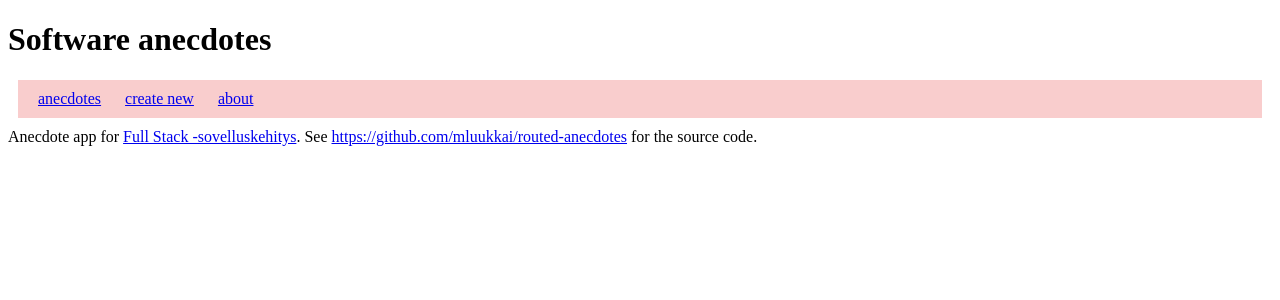
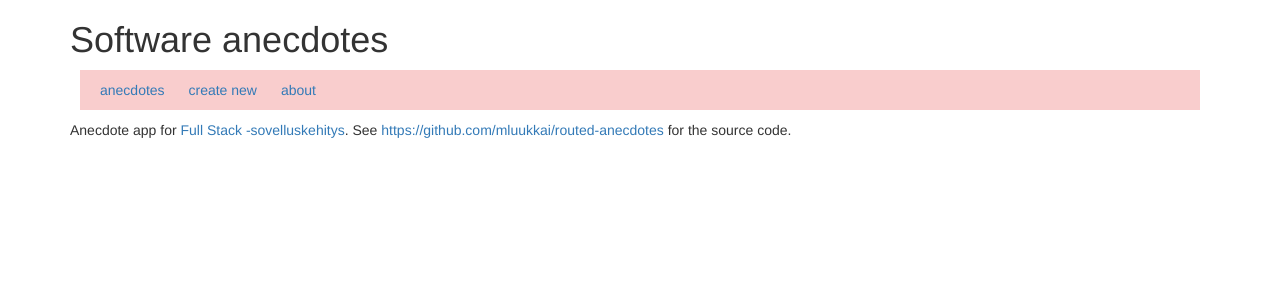
Before and after one commit to learntopilk/Tehtavat6, a React (Create React App) app in the folder routed-anecdotes/: page / in a window 1280 px wide. Shown: the top 300 px of the page. Built offline with nearby package versions, Linux system fonts and the light colour scheme.

Commit message:
Tehtävä 6.21 tehty

```diff
--- a/routed-anecdotes/package.json
+++ b/routed-anecdotes/package.json
@@ -4,6 +4,7 @@
   "private": true,
   "dependencies": {
     "react": "^16.2.0",
+    "react-bootstrap": "^0.32.1",
     "react-dom": "^16.2.0",
     "react-router-dom": "^4.3.1",
     "react-scripts": "1.0.17"
--- a/routed-anecdotes/public/index.html
+++ b/routed-anecdotes/public/index.html
@@ -10,6 +10,8 @@
     -->
     <link rel="manifest" href="%PUBLIC_URL%/manifest.json">
     <link rel="shortcut icon" href="%PUBLIC_URL%/favicon.ico">
+    <link rel="stylesheet" href="https://maxcdn.bootstrapcdn.com/bootstrap/3.3.7/css/bootstrap.min.css" integrity="sha384-BVYiiSIFeK1dGmJRAkycuHAHRg32OmUcww7on3RYdg4Va+PmSTsz/K68vbdEjh4u" crossorigin="anonymous">
+
     <!--
       Notice the use of %PUBLIC_URL% in the tags above.
       It will be replaced with the URL of the `public` folder during the build.
--- a/routed-anecdotes/src/App.js
+++ b/routed-anecdotes/src/App.js
@@ -1,5 +1,6 @@
 import React from 'react'
 import { BrowserRouter as Router, Route, Link, NavLink } from 'react-router-dom'
+import { ListGroup, ListGroupItem } from 'react-bootstrap'
 
 const Menu = () => {
   const style = {
@@ -27,9 +28,9 @@ const Menu = () => {
 const AnecdoteList = ({ anecdotes }) => (
   <div>
     <h2>Anecdotes</h2>
-    <ul>
-      {anecdotes.map(anecdote => <li key={anecdote.id} ><Link to={`/anecdotes/${anecdote.id}`}>{anecdote.content} </Link></li>)}
-    </ul>
+    <ListGroup>
+      {anecdotes.map(anecdote => <ListGroupItem key={anecdote.id} ><Link to={`/anecdotes/${anecdote.id}`}>{anecdote.content} </Link></ListGroupItem>)}
+    </ListGroup>
   </div>
 )
 
@@ -174,7 +175,7 @@ class App extends React.Component {
 
   render() {
     return (
-      <div>
+      <div className="container">
         <h1>Software anecdotes</h1>
         <Router>
           <div>
```
Also changed, not shown: 1 other file (tests, documents, lock files or other folders).
